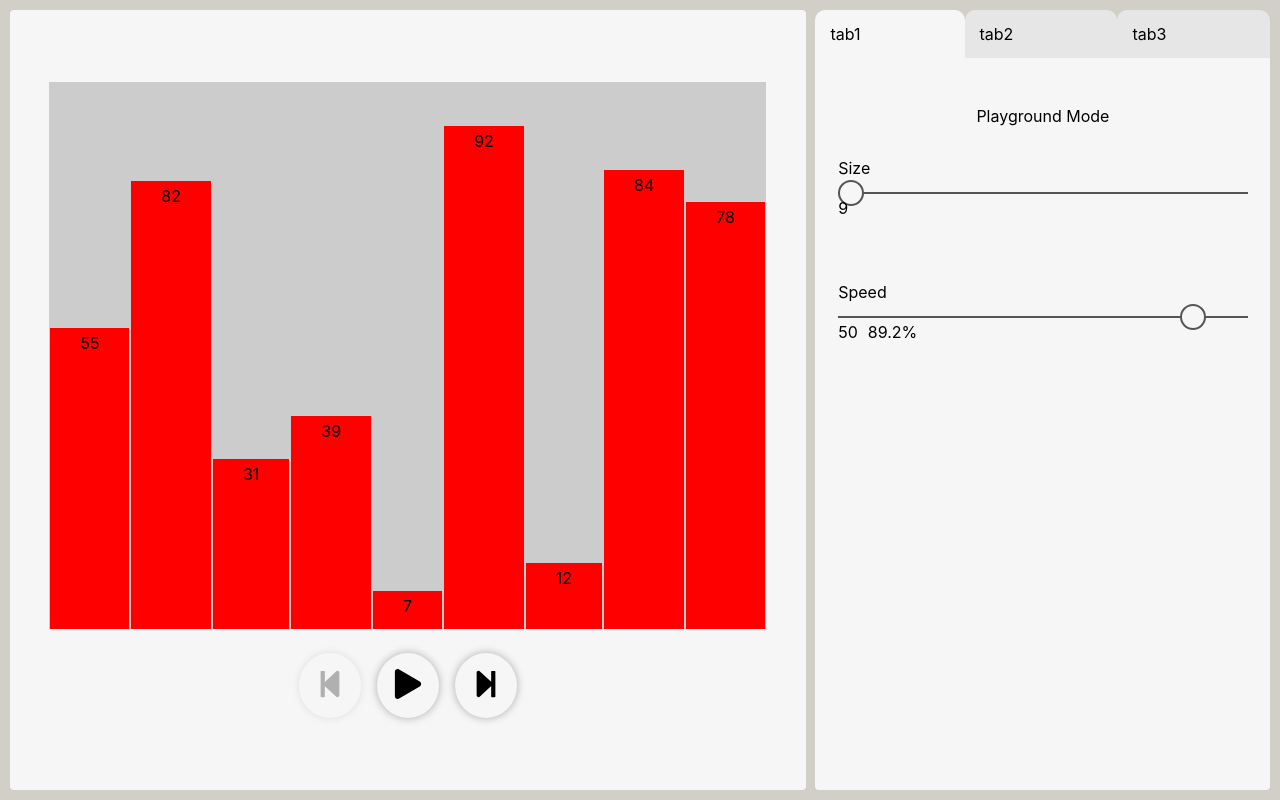
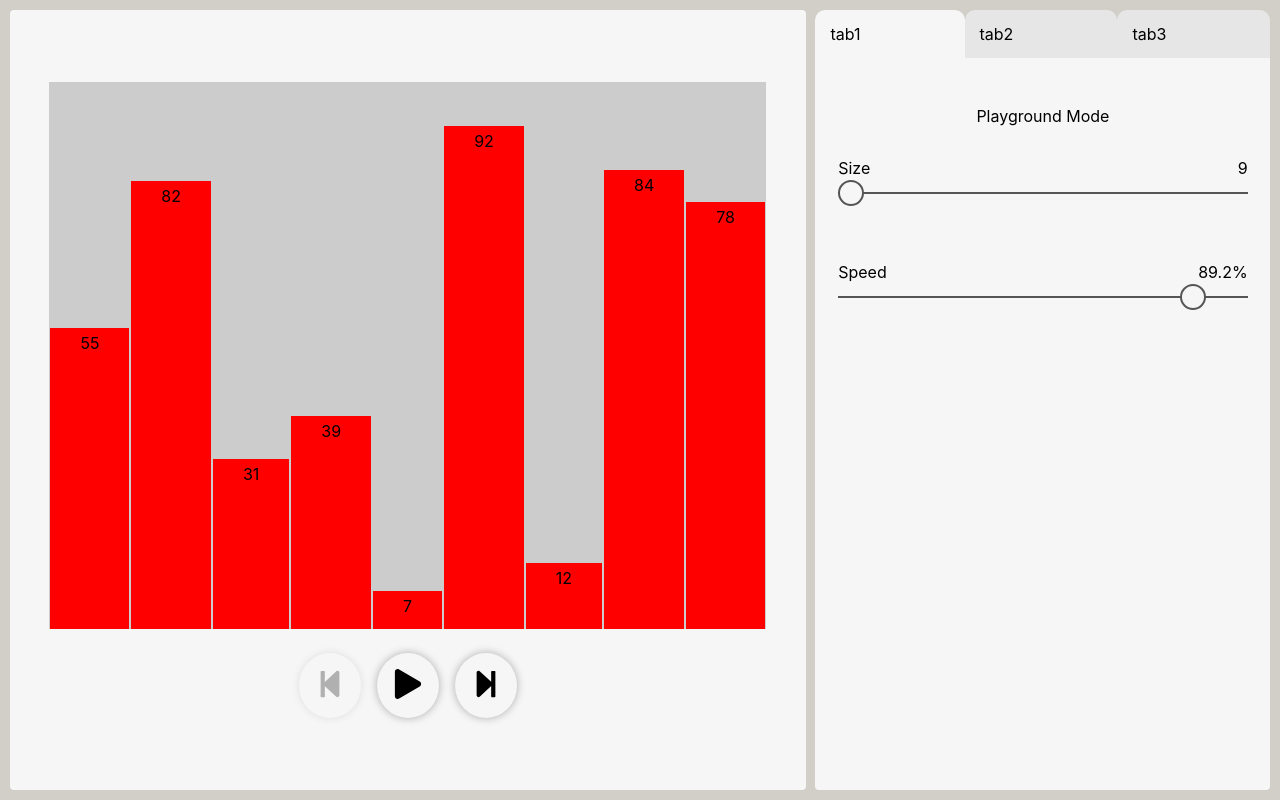
Before and after one commit to alsersan/sorting-visualizer, a React (Create React App) app: page / in a window 1280 px wide. Built offline with nearby package versions, Linux system fonts and the light colour scheme.

Commit message:
Refactored speed/size selectors

```diff
--- /dev/null
+++ b/src/components/Sidebar/components/Selector/index.js
@@ -0,0 +1,29 @@
+import React from "react";
+import styled from "styled-components";
+
+import Slider from "./components/Slider";
+
+const Container = styled.div`
+  width: 90%;
+  margin: 2rem 0;
+`;
+
+const TextWrapper = styled.div`
+  display: flex;
+  justify-content: space-between;
+`;
+
+const Selector = (props) => {
+  return (
+    <Container>
+      <TextWrapper>
+        <span>{props.mainText}</span>
+        <span>{props.secondaryText}</span>
+      </TextWrapper>
+
+      <Slider {...props} />
+    </Container>
+  );
+};
+
+export default Selector;
--- a/src/components/Sidebar/components/SizeSelector.js
+++ b/src/components/Sidebar/components/SizeSelector.js
@@ -1,17 +1,12 @@
 import React from "react";
-import styled from "styled-components";
-import Slider from "./Slider";
 
-const Container = styled.div`
-  width: 90%;
-  margin: 2rem 0;
-`;
+import Selector from "./Selector";
 
 const SizeSelector = ({ size, setSize }) => {
   return (
-    <Container>
-      Size
-      <Slider
+    <Selector
+      mainText="Size"
+      secondaryText={size}
       max="110"
       min="9"
       value={size}
@@ -20,8 +15,6 @@ const SizeSelector = ({ size, setSize }) => {
         setSize(parseInt(e.target.value, 10));
       }}
     />
-      <div style={{ display: "inline-block" }}>{size}</div>
-    </Container>
   );
 };
 
--- a/src/components/Sidebar/components/SpeedSelector.js
+++ b/src/components/Sidebar/components/SpeedSelector.js
@@ -1,22 +1,19 @@
 import React from "react";
 
-import styled from "styled-components";
-import Slider from "./Slider";
+import Selector from "./Selector";
 
-const Container = styled.div`
-  width: 90%;
-  margin: 2rem 0;
-`;
 const SpeedSelector = ({ speed, setSpeed }) => {
-  const speedPercentage = (min, max) => {
+  const speedPercentageCalculator = (min, max) => {
     // 450 - speed to get the correct position of the slider
     const input = 450 - speed;
     return Math.round((((input - min) * 100) / (max - min)) * 10) / 10;
   };
+  const speedPercentage = `${speedPercentageCalculator(-4.5, 449)}%`;
+
   return (
-    <Container>
-      Speed
-      <Slider
+    <Selector
+      mainText="Speed"
+      secondaryText={speedPercentage}
       max="449"
       min="0"
       // 450 - speed to get the correct position of the slider
@@ -25,12 +22,6 @@ const SpeedSelector = ({ speed, setSpeed }) => {
       // 450 - value to set the real speed (in ms)
       onChange={(e) => setSpeed(450 - parseInt(e.target.value, 10))}
     />
-      <div style={{ display: "inline-block" }}>{speed}</div>
-      {/* the min value was adjusted so that it's percentage is exactly 1% */}
-      <div style={{ display: "inline-block", marginLeft: "10px" }}>
-        {speedPercentage(-4.5, 449)}%
-      </div>
-    </Container>
   );
 };
 
```
Also changed, not shown: src/components/Sidebar/components/Selector/components/Slider.js (renamed from src/components/Sidebar/components/Slider.js). Lines whose indentation alone changed are shown as unchanged.
